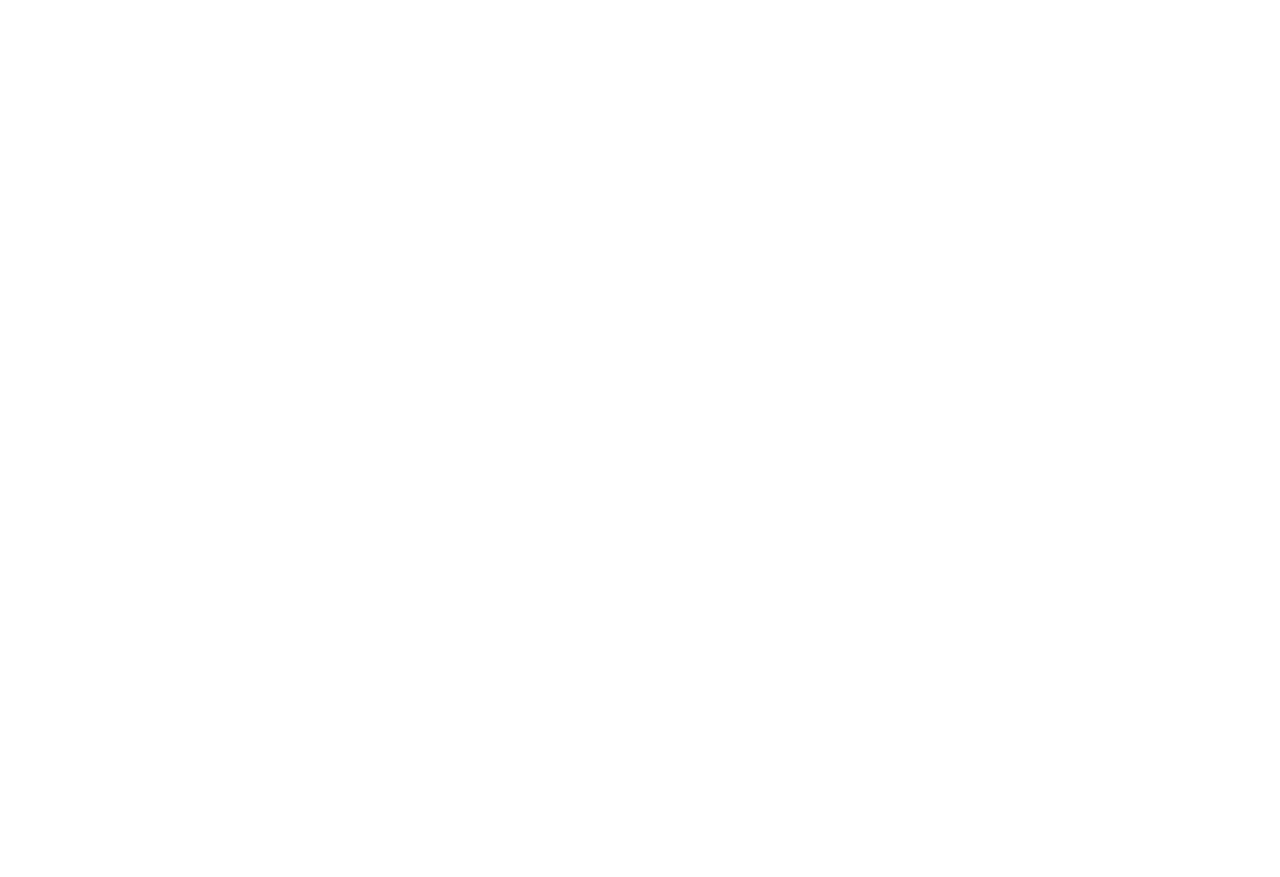
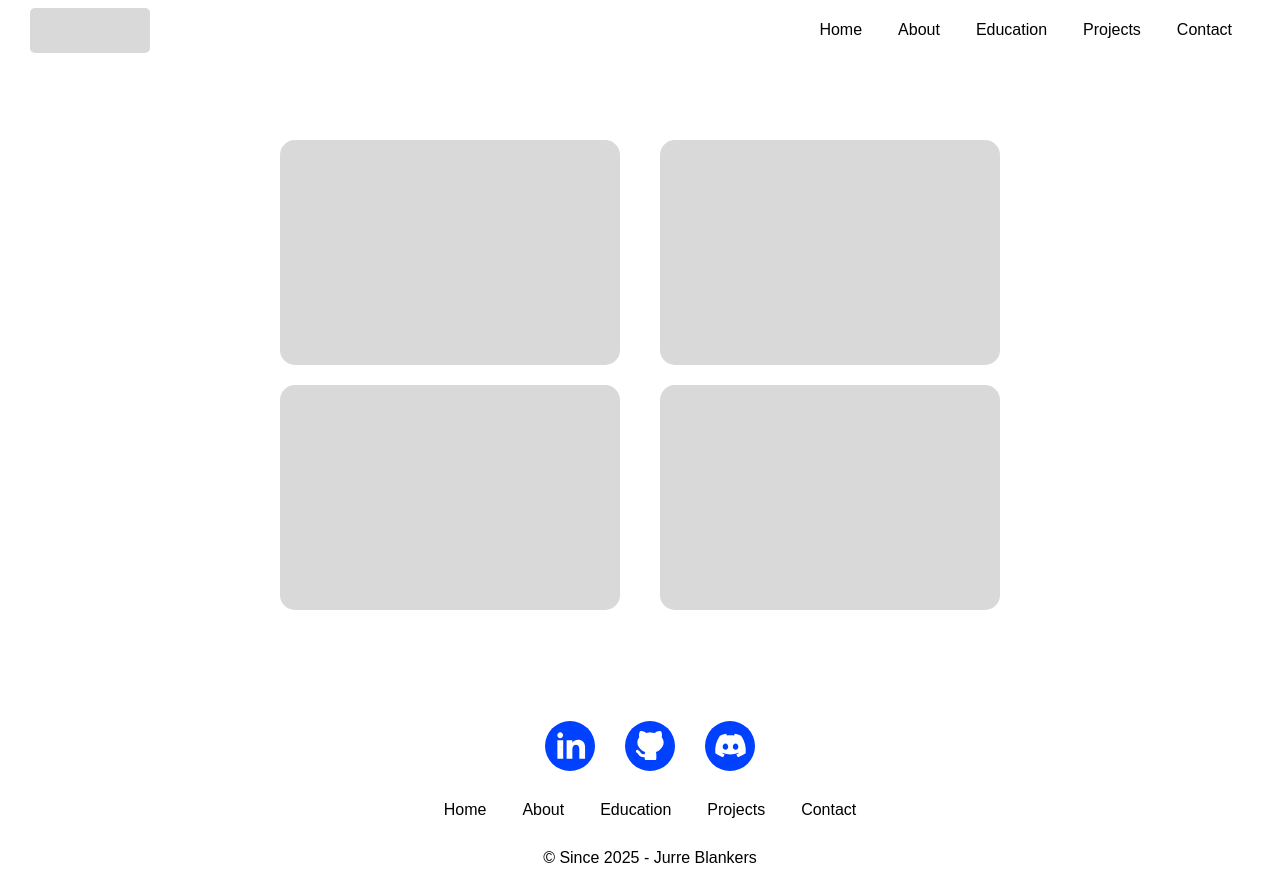
Before and after one commit to chevyje/Portfolio, a React (Vite) app in the folder portfolio/: page /projects in a window 1280 px wide. Before the commit this address had no page. Before the commit the page ends 800 px from the top, so only its background shows below. Built offline with nearby package versions, Linux system fonts and the light colour scheme.

Commit message:
Init Projects page and some small changes to contact page

```diff
--- a/portfolio/src/App.tsx
+++ b/portfolio/src/App.tsx
@@ -2,6 +2,7 @@
 import {BrowserRouter, Routes, Route} from "react-router-dom";
 import LandingPage from "./pages/landingPage.tsx";
 import ContactPage from "./pages/contactPage.tsx";
+import ProjectsPage from "./pages/projectsPage.tsx";
 
 function App() {
 
@@ -11,6 +12,7 @@
             <Routes>
                 <Route path="/" element={<LandingPage />} />
                 <Route path="/contact" element={<ContactPage />} />
+                <Route path={"/projects"} element={<ProjectsPage />} />
             </Routes>
         </BrowserRouter>
     </>
--- a/portfolio/src/lang/en.json
+++ b/portfolio/src/lang/en.json
@@ -34,16 +34,24 @@
   "latestProjects": "Latest Projects",
   "projectsObjects": [
     {
+      "id": "1",
       "title": "Test 1",
       "date": "29-06-2025"
     },
     {
+      "id": "2",
       "title": "Test 2",
       "date": "30-06-2025"
     },
     {
+      "id": "3",
       "title": "Test 3",
       "date": "29-06-2025"
+    },
+    {
+      "id": "4",
+      "title": "Test 4",
+      "date": "14-07-2025"
     }
   ],
 
--- a/portfolio/src/pages/contactPage.module.css
+++ b/portfolio/src/pages/contactPage.module.css
@@ -8,7 +8,7 @@
 
 .contactFormContainer{
     margin: 80px auto 0 auto;
-    background-image: url("../../public/background/contactFormLarge.svg");
+    background-image: url("../../public/background/contactForm/contactFormLarge.svg");
     background-size: contain;
     background-repeat: no-repeat;
     background-position: center;
@@ -128,7 +128,7 @@
         display: block;
     }
     .contactFormContainer{
-        background-image: url("../../public/background/contactFormMidLarge.svg");
+        background-image: url("../../public/background/contactForm/contactFormMidLarge.svg");
         margin: 50px auto 0 auto;
         width: 660px;
     }
--- /dev/null
+++ b/portfolio/src/pages/projectsPage.module.css
@@ -0,0 +1,43 @@
+.projectContainer {
+    width: 80vw;
+    display: flex;
+    justify-content: center;
+    flex-wrap: wrap;
+    margin: 10vh auto 10vh auto;
+}
+
+.project{
+    margin: 0 2% 2% 2%;
+    width: 340px;
+    height: 225px;
+    border-radius: 15px;
+    position: relative;
+    overflow: hidden;
+}
+
+.projectImage, .projectInfo {
+    position: absolute;
+    top: 0;
+    left: 0;
+    width: 100%;
+    height: 100%;
+    display: flex;
+    justify-content: center;
+    align-items: center;
+}
+
+.projectImage {
+    background-color: #D9D9D9;
+}
+
+.projectInfo{
+    display: none;
+    color: white;
+    font-size: 20px;
+}
+
+.project:hover .projectInfo{
+    display: flex;
+    background-color: black;
+    opacity: 0.5;
+}
--- /dev/null
+++ b/portfolio/src/pages/projectsPage.tsx
@@ -0,0 +1,30 @@
+import Navbar from "../components/navbar.tsx";
+import Footer from "../components/footer.tsx";
+import lang from "../lang/en.json";
+import Style from "./projectsPage.module.css";
+
+function projectsPage() {
+    const latestProjects = [...lang.projectsObjects].sort((a, b) => parseDate(b.date).getTime() - parseDate(a.date).getTime());
+    return (
+        <>
+            <Navbar />
+            <div className={Style.projectsContainer}>
+                <div className={Style.projectContainer}>
+                    {latestProjects.map((project, index) => (
+                        <div className={Style.project} key={index}>
+                            <div className={Style.projectImage}></div>
+                            <div className={Style.projectInfo}>{project.title}</div>
+                        </div>
+                    ))}
+                </div>
+            </div>
+            <Footer />
+        </>
+    )
+}
+export default projectsPage;
+
+function parseDate(str: string) {
+    const [day, month, year] = str.split("-");
+    return new Date(`${year}-${month}-${day}`);
+}
```
Also changed, not shown: portfolio/public/background/contactForm/contactFormLarge.svg (renamed from portfolio/public/background/contactFormLarge.svg), portfolio/public/background/contactForm/contactFormMidLarge.svg (renamed from portfolio/public/background/contactFormMidLarge.svg).
